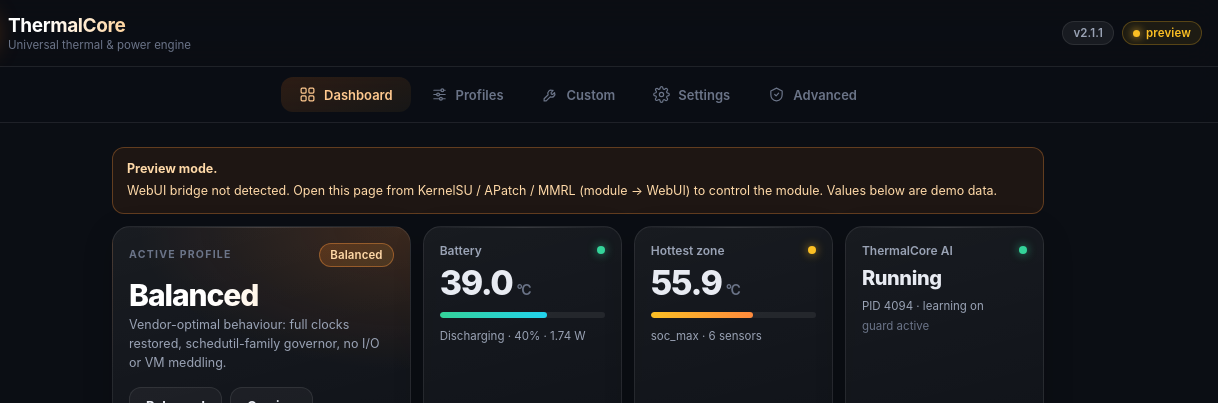
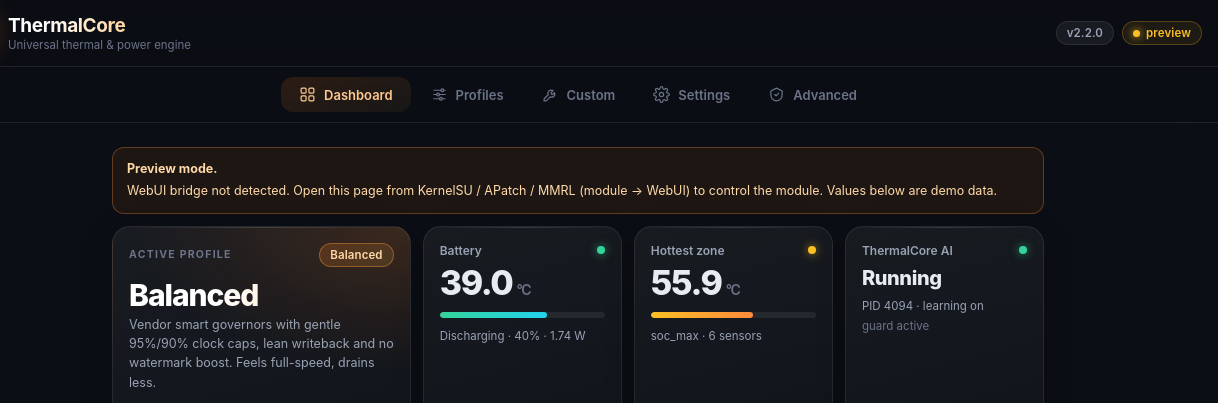
Before and after one commit to ridhzlabs/thermalcore, a plain HTML site: page webroot/index.html in a window 1280 px wide. Shown: the top 403 px of the page, 62-1280 px from the left. Drawn offline with Linux system fonts and the light colour scheme.

Commit message:
feat(profiles): battery-efficiency pass — lean balanced/saver, watermark boost tunable, release 2.2.0

```diff
--- a/webroot/index.html
+++ b/webroot/index.html
@@ -27,7 +27,7 @@
     </div>
   </div>
   <div class="header-meta">
-    <span class="chip" id="versionChip">v2.1.1</span>
+    <span class="chip" id="versionChip">v2.2.0</span>
     <span class="pill pill-warn" id="bridgePill">checking…</span>
   </div>
 </header>
@@ -260,6 +260,7 @@
           <label class="field"><span>dirty_ratio</span><input type="number" id="c_vm_dirty" min="-1" max="100" inputmode="numeric"></label>
           <label class="field"><span>dirty_background_ratio</span><input type="number" id="c_vm_dirtybg" min="-1" max="100" inputmode="numeric"></label>
           <label class="field"><span>compaction_proactiveness</span><input type="number" id="c_vm_compact" min="-1" max="100" inputmode="numeric"></label>
+          <label class="field"><span>watermark_boost_factor</span><input type="number" id="c_vm_wboost" min="-1" max="1000000" inputmode="numeric"></label>
         </div>
       </details>
 
--- a/webroot/js/app.js
+++ b/webroot/js/app.js
@@ -10,24 +10,24 @@
 
   var PROFILES = {
     battery_saver: {
-      label: 'Battery Saver', tag: 'Maximum endurance',
-      desc: 'Caps CPU and GPU clocks and biases the governor towards power saving. Built-in thermal protection stays untouched.',
-      tags: ['cpu ≤66%', 'gpu ≤50%', 'powersave']
+      label: 'Battery Saver', tag: 'Endurance, no stutter',
+      desc: 'Keeps vendor smart governors, gently caps CPU/GPU clocks and trims background memory churn. Notifications and Doze behaviour are untouched.',
+      tags: ['cpu ≤75%', 'gpu ≤60%', 'no boost churn']
     },
     balanced: {
-      label: 'Balanced', tag: 'Everyday default',
-      desc: 'Vendor-optimal behaviour: full clocks restored, schedutil-family governor, no I/O or VM meddling.',
-      tags: ['full clocks', 'schedutil', 'stock-like']
+      label: 'Balanced', tag: 'Everyday, battery-lean',
+      desc: 'Vendor smart governors with gentle 95%/90% clock caps, lean writeback and no watermark boost. Feels full-speed, drains less.',
+      tags: ['cpu ≤95%', 'gpu ≤90%', 'lean VM']
     },
     performance: {
       label: 'Performance', tag: 'Maximum responsiveness',
-      desc: 'Performance governor, full CPU/GPU clocks, low-latency I/O scheduler and reduced swap tendency.',
-      tags: ['performance', 'low latency', '100%']
+      desc: 'Performance governor, full clocks and low-latency I/O. Only background boost churn is trimmed, so a little battery is saved for free.',
+      tags: ['full clocks', 'low latency', 'boost trimmed']
     },
     gaming: {
       label: 'Gaming', tag: 'Sustained FPS',
-      desc: 'Performance governor plus a raised GPU frequency floor for stable frame pacing, minimal I/O latency and no swap stutter.',
-      tags: ['gpu floor 30%', 'kyber', 'low swap']
+      desc: 'Performance governor, raised GPU floor and low-latency I/O for stable frame pacing. Background boost churn is trimmed to save a little battery.',
+      tags: ['gpu floor 30%', 'kyber', 'boost trimmed']
     },
     custom: {
       label: 'Custom', tag: 'Your own tuning',
@@ -58,13 +58,14 @@
     ['c_vm_dirty', 'VM_DIRTY_RATIO', 'int'],
     ['c_vm_dirtybg', 'VM_DIRTY_BACKGROUND_RATIO', 'int'],
     ['c_vm_compact', 'VM_COMPACTION_PROACTIVENESS', 'int'],
+    ['c_vm_wboost', 'VM_WATERMARK_BOOST_FACTOR', 'int'],
     ['c_sugov_up', 'SUGOV_UP_RATE_LIMIT_US', 'int'],
     ['c_sugov_down', 'SUGOV_DOWN_RATE_LIMIT_US', 'int']
   ];
 
   var DEMO_STATUS = {
     module: {
-      id: 'thermal-core', version: '2.1.1', profile: 'balanced', uptime_s: 90210,
+      id: 'thermal-core', version: '2.2.0', profile: 'balanced', uptime_s: 90210,
       daemon: { pid: 4094, alive: true, learning: 'true', debug: 'false' },
       guard: { enabled: true, triggered: false, battery_max_c: 45, interval_s: 30, last_check: 0 },
       toggles: { cpu: true, gpu: true, io: true, vm: true },
@@ -319,9 +320,9 @@
     var gpu = s.gpu || {};
     var cpu = s.cpu || {};
 
-    setText('versionChip', 'v' + (mod.version || '2.1.1'));
-    el('versionChip').textContent = 'v' + (mod.version || '2.1.1');
-    setText('aboutVersion', mod.version || '2.1.1');
+    setText('versionChip', 'v' + (mod.version || '2.2.0'));
+    el('versionChip').textContent = 'v' + (mod.version || '2.2.0');
+    setText('aboutVersion', mod.version || '2.2.0');
     setText('footerUpdate', state.demo ? 'preview' : ('updated ' + new Date().toLocaleTimeString()));
 
     var profile = mod.profile || 'balanced';
```
Also changed, not shown: 12 other files.
